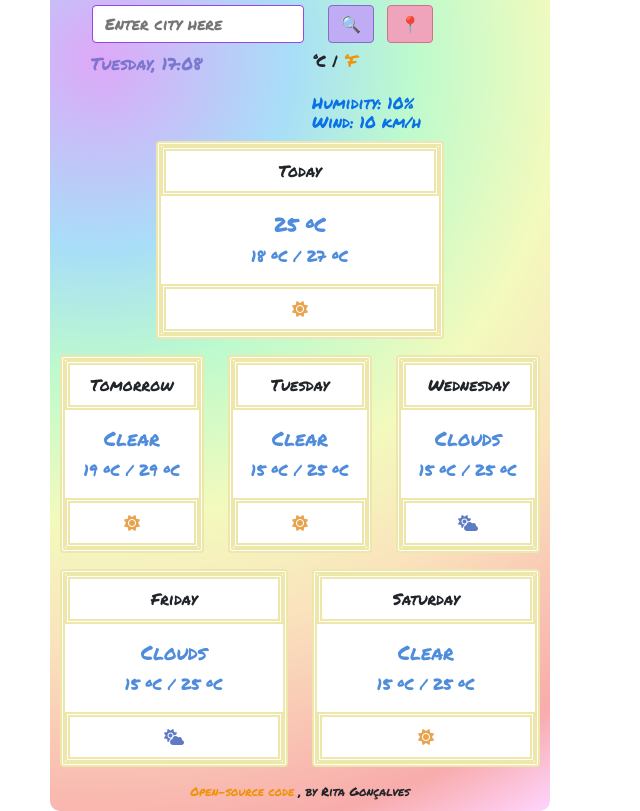
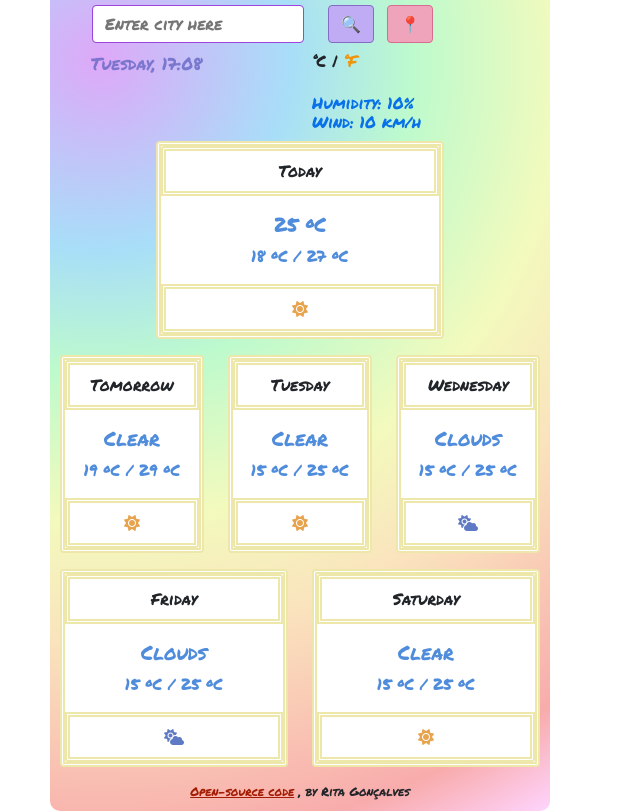
Before and after one commit to ritaipg/weather-app-hub, a website built with Parcel: page index.html in a window 1280 px wide. Shown: the part 129-940 px from the top of the page, without its empty margins (0-640 px from the left). Built offline with nearby package versions, Linux system fonts and the light colour scheme; no server answers.

Commit message:
formatting tweak on open-source link

```diff
--- a/index.html
+++ b/index.html
@@ -145,7 +145,10 @@
         </div>
       </div>
       <div class="linkHub">
-        <a href="https://github.com/ritaipg/weather-app-hub" target="_blank"
+        <a
+          id="hub"
+          href="https://github.com/ritaipg/weather-app-hub"
+          target="_blank"
           >Open-source code</a
         >
         <span>, by Rita Gonçalves</span>
--- a/src/styles.css
+++ b/src/styles.css
@@ -174,3 +174,8 @@ ul {
   text-align: center;
   font-size: 12px;
 }
+
+#hub {
+  color: #a31c04;
+  text-decoration: underline;
+}
```
